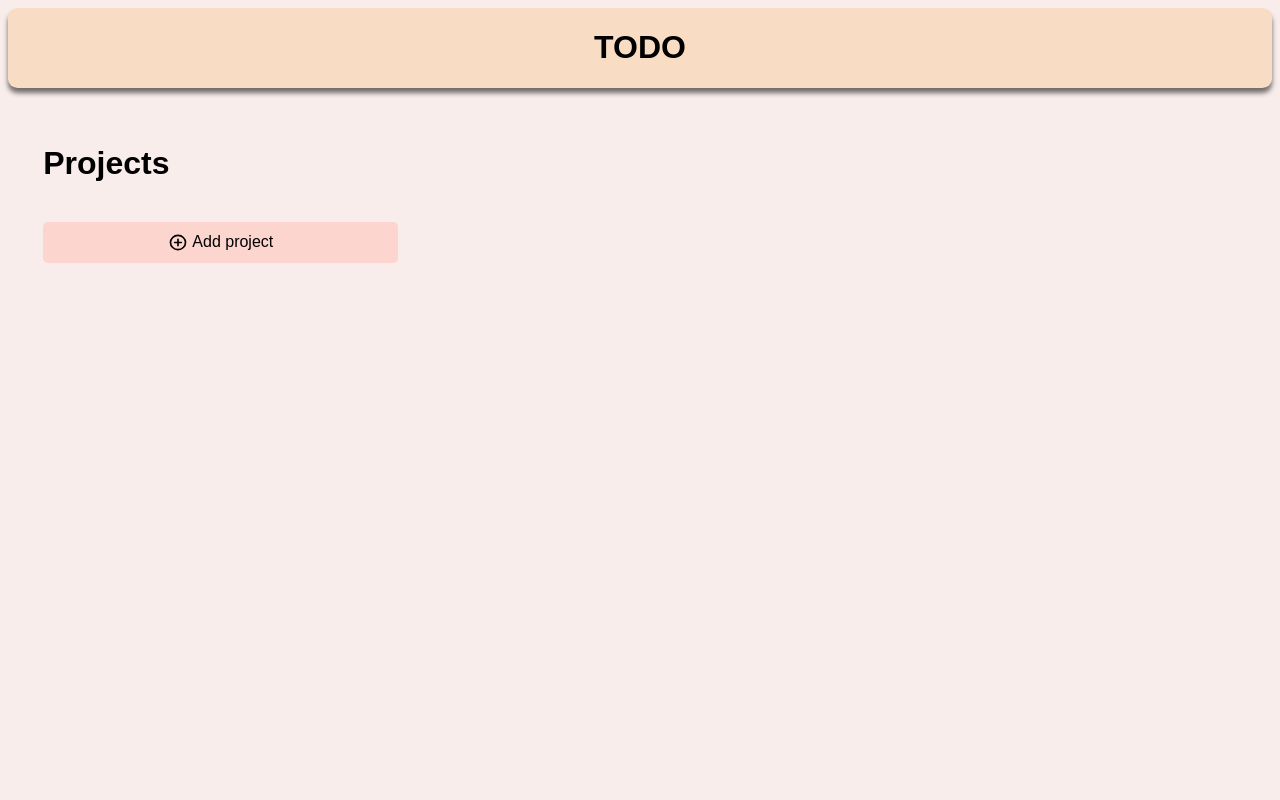
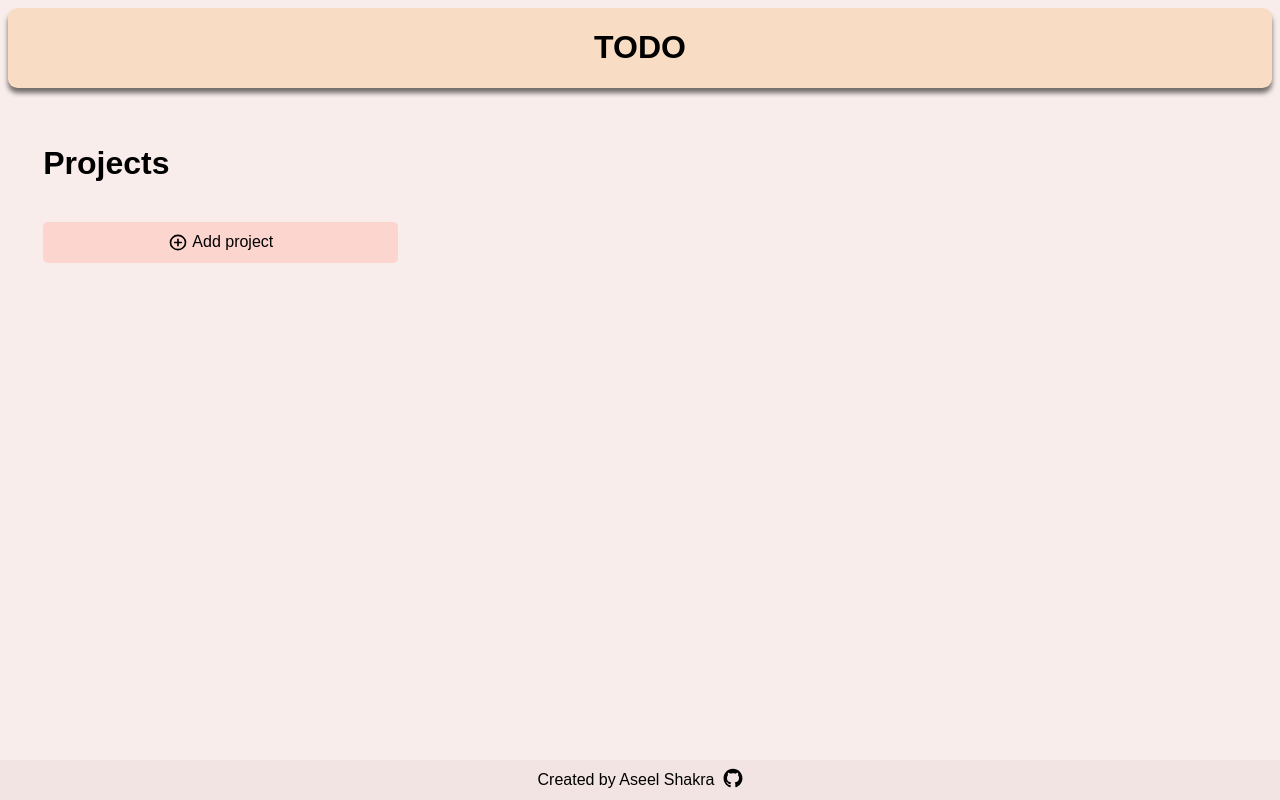
Before and after one commit to asiill/todo-list-app, a website built with webpack: page dist/index.html in a window 1280 px wide. Built offline with nearby package versions, Linux system fonts and the light colour scheme; a web font is replaced by a local one.

Commit message:
Add footer

```diff
--- a/dist/index.html
+++ b/dist/index.html
@@ -10,5 +10,16 @@
 <body>
     <div id="header"><h1>TODO</h1></div>
     <div id="content"></div>
+    <footer>
+        <span>Created by Aseel Shakra</span>
+        <a href="https://github.com/asiill" target="_blank">
+            <svg xmlns="http://www.w3.org/2000/svg" viewBox="0 0 128 128">
+                <g>
+                    <path fill-rule="evenodd" clip-rule="evenodd" d="M64 5.103c-33.347 0-60.388 27.035-60.388 60.388 0 26.682 17.303 49.317 41.297 57.303 3.017.56 4.125-1.31 4.125-2.905 0-1.44-.056-6.197-.082-11.243-16.8 3.653-20.345-7.125-20.345-7.125-2.747-6.98-6.705-8.836-6.705-8.836-5.48-3.748.413-3.67.413-3.67 6.063.425 9.257 6.223 9.257 6.223 5.386 9.23 14.127 6.562 17.573 5.02.542-3.903 2.107-6.568 3.834-8.076-13.413-1.525-27.514-6.704-27.514-29.843 0-6.593 2.36-11.98 6.223-16.21-.628-1.52-2.695-7.662.584-15.98 0 0 5.07-1.623 16.61 6.19C53.7 35 58.867 34.327 64 34.304c5.13.023 10.3.694 15.127 2.033 11.526-7.813 16.59-6.19 16.59-6.19 3.287 8.317 1.22 14.46.593 15.98 3.872 4.23 6.215 9.617 6.215 16.21 0 23.194-14.127 28.3-27.574 29.796 2.167 1.874 4.097 5.55 4.097 11.183 0 8.08-.07 14.583-.07 16.572 0 1.607 1.088 3.49 4.148 2.897 23.98-7.994 41.263-30.622 41.263-57.294C124.388 32.14 97.35 5.104 64 5.104z"/>
+                    <path d="M26.484 91.806c-.133.3-.605.39-1.035.185-.44-.196-.685-.605-.543-.906.13-.31.603-.395 1.04-.188.44.197.69.61.537.91zm2.446 2.729c-.287.267-.85.143-1.232-.28-.396-.42-.47-.983-.177-1.254.298-.266.844-.14 1.24.28.394.426.472.984.17 1.255zM31.312 98.012c-.37.258-.976.017-1.35-.52-.37-.538-.37-1.183.01-1.44.373-.258.97-.025 1.35.507.368.545.368 1.19-.01 1.452zm3.261 3.361c-.33.365-1.036.267-1.552-.23-.527-.487-.674-1.18-.343-1.544.336-.366 1.045-.264 1.564.23.527.486.686 1.18.333 1.543zm4.5 1.951c-.147.473-.825.688-1.51.486-.683-.207-1.13-.76-.99-1.238.14-.477.823-.7 1.512-.485.683.206 1.13.756.988 1.237zm4.943.361c.017.498-.563.91-1.28.92-.723.017-1.308-.387-1.315-.877 0-.503.568-.91 1.29-.924.717-.013 1.306.387 1.306.88zm4.598-.782c.086.485-.413.984-1.126 1.117-.7.13-1.35-.172-1.44-.653-.086-.498.422-.997 1.122-1.126.714-.123 1.354.17 1.444.663zm0 0"/>
+                </g>
+            </svg>
+        </a>
+    </footer>
 </body>
 </html>
--- a/dist/style.css
+++ b/dist/style.css
@@ -34,6 +34,7 @@ body {
     gap: 2rem;
 
     margin: 1.2rem;
+    margin-bottom: 150px;
 }
 
 /* Button styles */
@@ -252,3 +253,24 @@ form button {
 .form-btn-container {
     display: flex;
 }
+
+footer {
+    display: flex;
+    justify-content: center;
+    align-items: center;
+    gap: 0.5rem;
+    position: fixed;
+    left: 0;
+    bottom: 0;
+    width: 100%;
+    padding: 0.5rem;
+    text-align: center;
+    font-size: var(--fs-base);
+    font-family: var(--ff-base);
+    background-color: rgb(241, 228, 226);
+}
+
+footer svg {
+    width: 20px;
+    height: 20px;
+}
```
